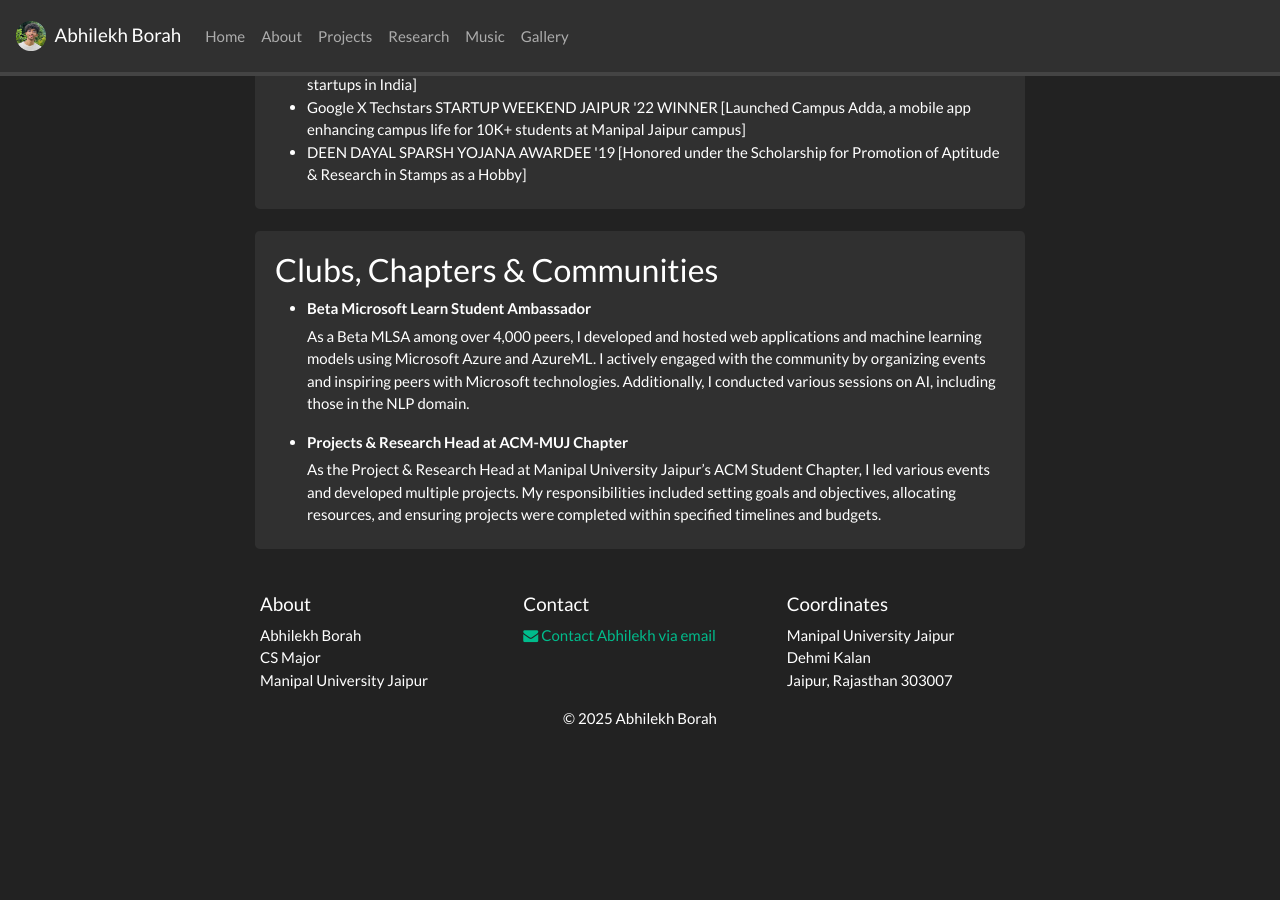
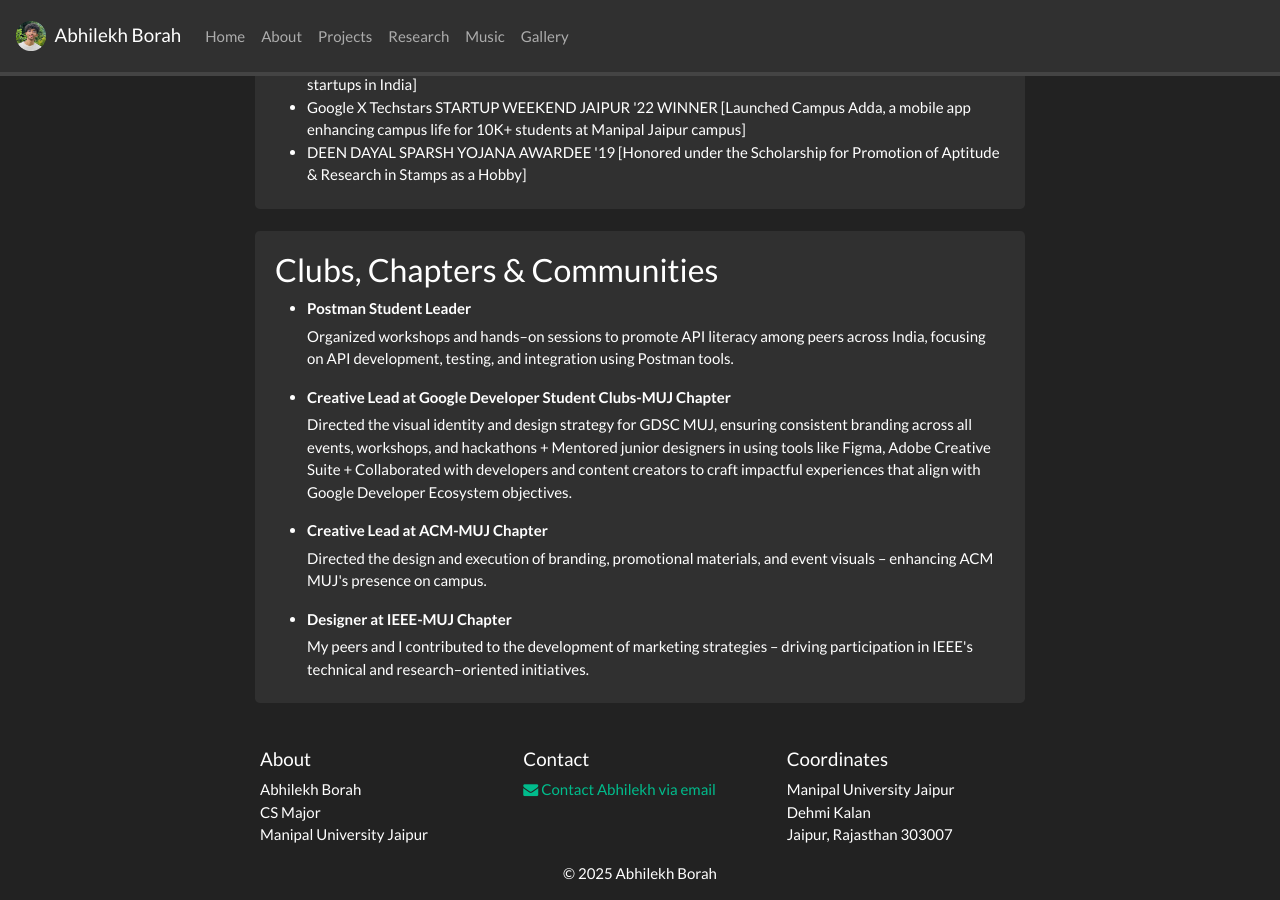
Before and after one commit to krishanubujarbaruah/krishanubujarbaruah.github.io, a Jekyll site: the page built from _pages/about.md, in a window 1280 px wide and 900 px high, scrolled down 2370 px. Built offline with Jekyll 4.4.1, drawn with Linux system fonts in a browser that asks for light colours; nearby versions of some CDN libraries; a style sheet for code colours, icons or effects is not loaded; before the commit the page ends 3116 px from its top, so only the background shows below that.

Commit message:
Update candc.yml

```diff
--- a/_data/candc.yml
+++ b/_data/candc.yml
@@ -1,5 +1,11 @@
-- name: <b>Beta Microsoft Learn Student Ambassador</b>
-  description: As a Beta MLSA among over 4,000 peers, I developed and hosted web applications and machine learning models using Microsoft Azure and AzureML. I actively engaged with the community by organizing events and inspiring peers with Microsoft technologies. Additionally, I conducted various sessions on AI, including those in the NLP domain.
+- name: <b>Postman Student Leader</b>
+  description: Organized workshops and hands-on sessions to promote API literacy among peers across India, focusing on API development, testing, and integration using Postman tools.
 
-- name: <b>Projects & Research Head at ACM-MUJ Chapter</b>
-  description: As the Project & Research Head at Manipal University Jaipur’s ACM Student Chapter, I led various events and developed multiple projects. My responsibilities included setting goals and objectives, allocating resources, and ensuring projects were completed within specified timelines and budgets.
+- name: <b>Creative Lead at Google Developer Student Clubs-MUJ Chapter</b>
+  description: Directed the visual identity and design strategy for GDSC MUJ, ensuring consistent branding across all events, workshops, and hackathons + Mentored junior designers in using tools like Figma, Adobe Creative Suite + Collaborated with developers and content creators to craft impactful experiences that align with Google Developer Ecosystem objectives.
+
+- name: <b>Creative Lead at ACM-MUJ Chapter</b>
+  description: Directed the design and execution of branding, promotional materials, and event visuals - enhancing ACM MUJ's presence on campus.
+
+- name: <b>Designer at IEEE-MUJ Chapter</b>
+  description: My peers and I contributed to the development of marketing strategies - driving participation in IEEE's technical and research-oriented initiatives.
```
